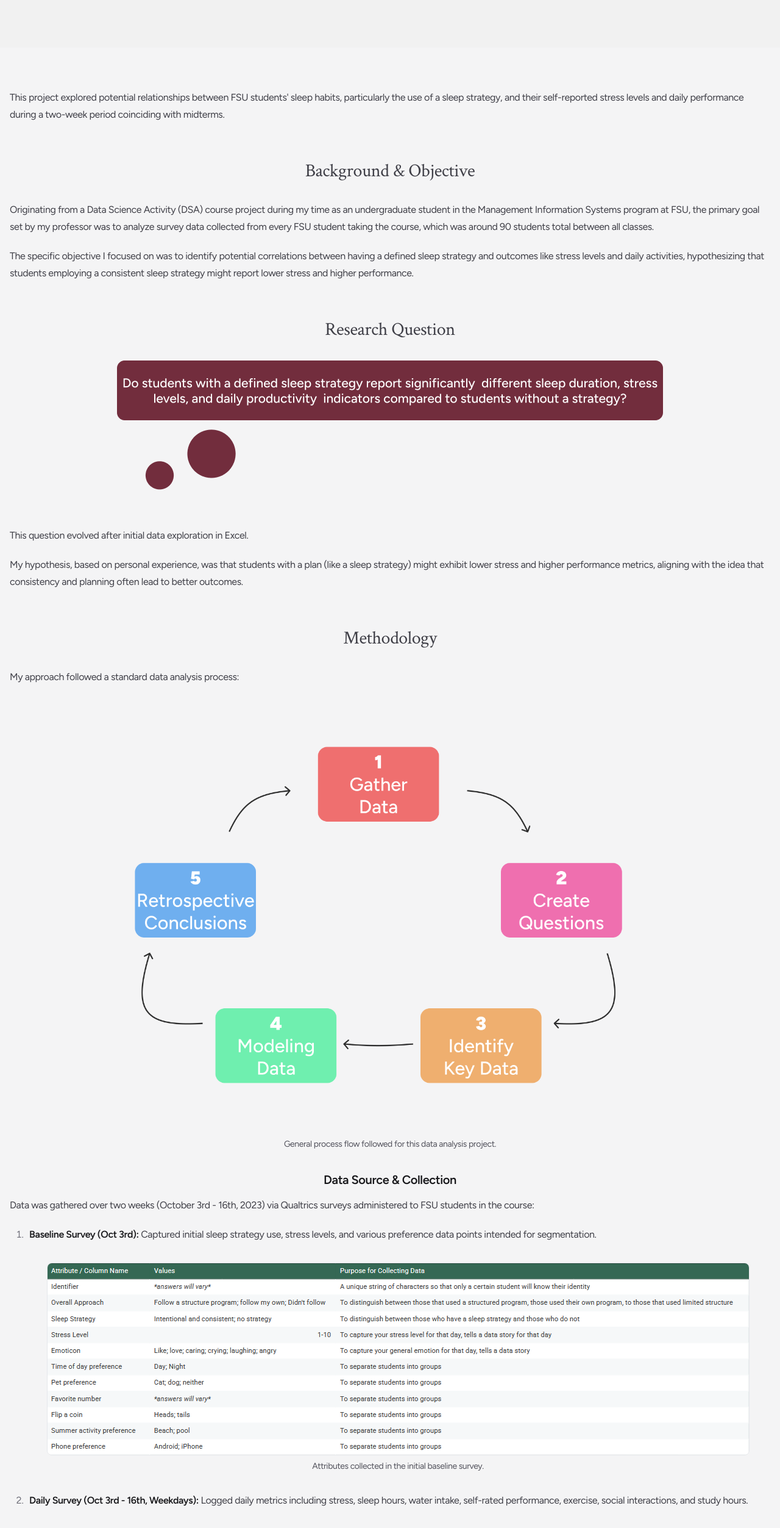
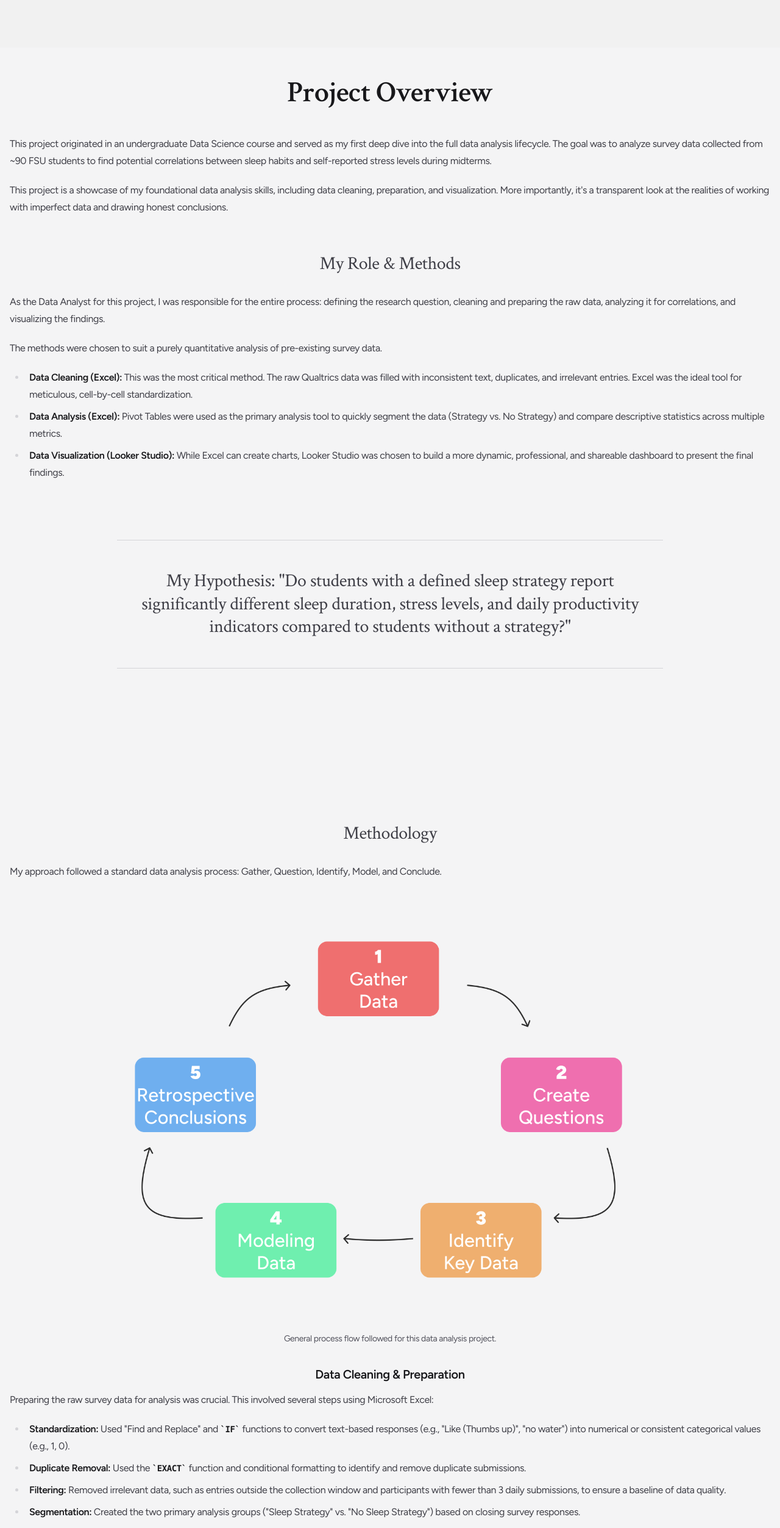
Before and after one commit to nthsm/portfolio, a Next.js app: page /student-wellness-study in a window 1280 px wide. Shown: the part 780-3285 px from the top of the page at 61% size. Built offline with nearby package versions, Linux system fonts and the light colour scheme.

Commit message:
Update page.tsx

```diff
--- a/app/(posts)/student-wellness-study/page.tsx
+++ b/app/(posts)/student-wellness-study/page.tsx
@@ -25,49 +25,74 @@ export default function StudentWellnessPage() {
       <div className="imon-content-wrapper">
         <div className="content-section">
           <div className="imon-content-inner clearfix">
+            <h1>Project Overview</h1>
             <p>
-              This project explored potential relationships between FSU
-              students' sleep habits, particularly the use of a sleep strategy,
-              and their self-reported stress levels and daily performance during
-              a two-week period coinciding with midterms.
+              This project originated in an undergraduate Data Science course
+              and served as my first deep dive into the full data analysis
+              lifecycle. The goal was to analyze survey data collected from
+              ~90 FSU students to find potential correlations between sleep
+              habits and self-reported stress levels during midterms.
+            </p>
+            <p>
+              This project is a showcase of my foundational data analysis
+              skills, including data cleaning, preparation, and visualization.
+              More importantly, it's a transparent look at the realities of
+              working with imperfect data and drawing honest conclusions.
             </p>
 
-            <h2>Background & Objective</h2>
+            <h2>My Role & Methods</h2>
             <p>
-              Originating from a Data Science Activity (DSA) course project
-              during my time as an undergraduate student in the Management
-              Information Systems program at FSU, the primary goal set by my
-              professor was to analyze survey data collected from every FSU
-              student taking the course, which was around 90 students total
-              between all classes.
+              As the Data Analyst for this project, I was responsible for the
+              entire process: defining the research question, cleaning and
+              preparing the raw data, analyzing it for correlations, and
+              visualizing the findings.
             </p>
             <p>
-              The specific objective I focused on was to identify potential
-              correlations between having a defined sleep strategy and outcomes
-              like stress levels and daily activities, hypothesizing that
-              students employing a consistent sleep strategy might report lower
-              stress and higher performance.
+              The methods were chosen to suit a purely quantitative analysis of
+              pre-existing survey data.
             </p>
+            <ul>
+              <li>
+                <strong>Data Cleaning (Excel):</strong> This was the most
+                critical method. The raw Qualtrics data was filled with
+                inconsistent text, duplicates, and irrelevant entries. Excel
+                was the ideal tool for meticulous, cell-by-cell
+                standardization.
+              </li>
+              <li>
+                <strong>Data Analysis (Excel):</strong> Pivot Tables were used
+                as the primary analysis tool to quickly segment the data
+                (Strategy vs. No Strategy) and compare descriptive statistics
+                across multiple metrics.
+              </li>
+              <li>
+                <strong>Data Visualization (Looker Studio):</strong> While
+                Excel can create charts, Looker Studio was chosen to build a
+                more dynamic, professional, and shareable dashboard to
+                present the final findings.
+              </li>
+            </ul>
 
-            <h2>Research Question</h2>
-            <figure className="my-4 flex flex-col items-center">
-              <img
-                src="/project4-business-question.png"
-                alt="Research Question."
-              />
-            </figure>
+            <div className="hmw-container not-prose">
+              <div className="hmw-line"></div>
+              <h2 className="hmw-text">
+                My Hypothesis: "Do students with a defined sleep strategy
+                report significantly different sleep duration, stress levels,
+                and daily productivity indicators compared to students without a
+                strategy?"
+              </h2>
+              <div className="hmw-line"></div>
+            </div>
+          </div>
+        </div>
+
+        <div className="content-section">
+          <div className="imon-content-inner clearfix">
+            <h2>Methodology</h2>
             <p>
-              This question evolved after initial data exploration in Excel.
+              My approach followed a standard data analysis process: Gather,
+              Question, Identify, Model, and Conclude.
             </p>
-            <p>
-              My hypothesis, based on personal experience, was that students
-              with a plan (like a sleep strategy) might exhibit lower stress and
-              higher performance metrics, aligning with the idea that
-              consistency and planning often lead to better outcomes.
-            </p>
-
-            <h2>Methodology</h2>
-            <p>My approach followed a standard data analysis process:</p>
             <figure className="my-4 flex flex-col items-center">
               <img
                 src="/project4-process.png"
@@ -78,94 +103,35 @@ export default function StudentWellnessPage() {
               </figcaption>
             </figure>
 
-            <h3>Data Source & Collection</h3>
-            <p>
-              Data was gathered over two weeks (October 3rd - 16th, 2023) via
-              Qualtrics surveys administered to FSU students in the course:
-            </p>
-            <ol>
-              <li>
-                <strong>Baseline Survey (Oct 3rd):</strong> Captured initial
-                sleep strategy use, stress levels, and various preference data
-                points intended for segmentation.
-              </li>
-              <figure className="my-4 flex flex-col items-center">
-                <img
-                  src="/project4-baseline.png"
-                  alt="Baseline Survey Attributes"
-                />
-                <figcaption className="mt-1 mb-4 text-center text-sm text-zinc-600 dark:text-zinc-400">
-                  Attributes collected in the initial baseline survey.
-                </figcaption>
-              </figure>
-              <li>
-                <strong>Daily Survey (Oct 3rd - 16th, Weekdays):</strong> Logged
-                daily metrics including stress, sleep hours, water intake,
-                self-rated performance, exercise, social interactions, and study
-                hours.
-              </li>
-              <figure className="my-4 flex flex-col items-center">
-                <img src="/project4-daily.png" alt="Daily Survey Attributes" />
-                <figcaption className="mt-1 mb-4 text-center text-sm text-zinc-600 dark:text-zinc-400">
-                  Attributes collected in the daily check-in survey.
-                </figcaption>
-              </figure>
-              <li>
-                <strong>Closing Survey (Oct 16th):</strong> Re-captured baseline
-                questions to track changes and added reflection questions.
-              </li>
-              <figure className="my-4 flex flex-col items-center">
-                <img
-                  src="/project4-closeout.png"
-                  alt="Closeout Survey Attributes"
-                />
-                <figcaption className="mt-1 mb-4 text-center text-sm text-zinc-600 dark:text-zinc-400">
-                  Attributes collected in the final closing survey.
-                </figcaption>
-              </figure>
-            </ol>
-
             <h3>Data Cleaning & Preparation</h3>
             <p>
-              Preparing the raw survey data for analysis was crucial and
+              Preparing the raw survey data for analysis was crucial. This
               involved several steps using Microsoft Excel:
             </p>
             <ul>
               <li>
-                <strong>Dataset Selection:</strong> Decided to primarily use the
-                combined Closing and Daily datasets, omitting the Baseline data
-                due to a significantly higher response rate in the Closing
-                survey for baseline-type questions.
-              </li>
-              <li>
-                <strong>Column Renaming:</strong> Standardized and shortened
-                column names for easier reference.
-              </li>
-              <li>
-                <strong>Filtering:</strong> Applied filters to columns for
-                easier sorting and analysis.
+                <strong>Standardization:</strong> Used "Find and Replace" and{' '}
+                <code>IF</code> functions to convert text-based responses (e.g.,
+                "Like (Thumbs up)", "no water") into numerical or consistent
+                categorical values (e.g., 1, 0).
               </li>
               <li>
                 <strong>Duplicate Removal:</strong> Used the <code>EXACT</code>{' '}
-                function with conditional formatting to identify and remove
+                function and conditional formatting to identify and remove
                 duplicate submissions.
               </li>
               <li>
-                <strong>Segmentation:</strong> Used the <code>IF</code> function
-                to identify participants based on their reported use
-                ('Yes'/'No') of a sleep strategy, creating lists for filtering
-                pivot tables.
+                <strong>Filtering:</strong> Removed irrelevant data, such as
+                entries outside the collection window and participants with
+                fewer than 3 daily submissions, to ensure a baseline of data
+                quality.
               </li>
               <li>
-                <strong>Timestamp Splitting:</strong> Utilized the "Text to
-                Columns" feature to separate date and time data.
+                <strong>Segmentation:</strong> Created the two primary analysis
+                groups ("Sleep Strategy" vs. "No Sleep Strategy") based on
+                closing survey responses.
               </li>
-              <li>
-                <strong>Value Standardization:</strong> Employed "Find and
-                Replace" to convert text-based responses into numerical or
-                consistent categorical values (e.g., water bottle counts,
-                emoticons, Yes/No).
-              </li>
+            </ul>
             <figure className="my-4 flex flex-col items-center">
               <img
                 src="/project4-datachanges.png"
@@ -176,71 +142,21 @@ export default function StudentWellnessPage() {
                 simplified categorical values.
               </figcaption>
             </figure>
-              <li>
-                <strong>Outlier/Irrelevant Data Removal:</strong>
-                <ul>
-                  <li>
-                    Removed participants with fewer than 3 daily submissions.
-                  </li>
-                  <li>
-                    Filtered out any entries recorded outside the official Oct
-                    3-16 data collection window.
-                  </li>
-                  <li>
-                    Cleaned free-text numeric fields ('People interacted with',
-                    'Hours studied') by removing non-numeric characters and
-                    addressing non-answers.
-                  </li>
-                </ul>
-              </li>
-              <li>
-                <strong>Summary of Changes:</strong> Ultimately, 406 rows were
-                removed, 12 key columns were selected for analysis, and data
-                quality issues (like potential retroactive entries and
-                inconsistent free-text inputs) were noted.
-              </li>
-            </ul>
 
-            <h3>Analysis Approach & Tools</h3>
-            <ul>
-              <li>
-                <strong>Primary Tool:</strong> <strong>Microsoft Excel</strong>{' '}
-                was used for data cleaning, preparation, pivot tables, and
-                initial analysis.
-              </li>
-              <li>
-                <strong>Visualization Tool:</strong>{' '}
-                <strong>Looker Studio</strong> was used for creating the final
-                dashboard visualizations.
-              </li>
-              <li>
-                <strong>Core Technique:</strong> The analysis focused on{' '}
-                <strong>comparative descriptive statistics</strong>.
-              </li>
-              <li>
-                The central approach involved segmenting the student
-                participants into two groups based on their response to the
-                "Sleep Strategy" question (Yes/No) from the closing survey.
-              </li>
-              <li>
-                <strong>Metrics Compared:</strong> To answer the research
-                question, key daily metrics such as{' '}
-                <strong>hours of sleep</strong>,{' '}
-                <strong>exercise frequency</strong>,{' '}
-                <strong>study hours</strong>,{' '}
-                <strong>social interactions</strong>,{' '}
-                <strong>stress level</strong>, and self-rated{' '}
-                <strong>performance</strong> were compared between these two
-                groups, often aggregated by day of the week, to identify
-                potential differences or patterns.
-              </li>
-            </ul>
+            <h3>Analysis & Visualization</h3>
+            <p>
+              I used Excel Pivot Tables for initial comparative analysis and
+              Looker Studio for the final dashboard visualizations. The
+              analysis focused on comparing descriptive statistics for the two
+              core segments (Sleep Strategy vs. No Strategy) across key daily
+              metrics.
+            </p>
 
             <h2>Key Findings & Visualizations</h2>
             <p>
-              The comparative analysis highlighted consistent, though often
-              modest, differences between students who reported using a sleep
-              strategy versus those who did not:
+              The analysis revealed some interesting patterns, but ultimately
+              did not support my initial hypothesis with strong, conclusive
+              evidence.
             </p>
             <figure className="my-4 flex flex-col items-center">
               <img
@@ -248,110 +164,68 @@ export default function StudentWellnessPage() {
                 alt="Looker Studio Dashboard showing Wellness Study Visualizations"
               />
               <figcaption className="mt-1 mb-4 text-center text-sm text-zinc-600 dark:text-zinc-400">
-                Dashboard summarizing key comparisons between students with and
-                without a sleep strategy.
+                Dashboard summarizing key comparisons.
               </figcaption>
             </figure>
             <ol>
               <li>
-                <strong>Low Adoption Rate:</strong> Only <strong>32%</strong> of
-                surveyed students reported using a consistent sleep strategy.
+                <strong>Low Adoption:</strong> Only <strong>32%</strong> of
+                students reported using a consistent sleep strategy.
               </li>
               <li>
-                <strong>Stress Level Differences:</strong> Students{' '}
-                <em>with</em> a sleep strategy reported slightly lower average
-                stress levels overall (Avg: 5.21 vs 5.31) and on most individual
-                days compared to those without.
+                <strong>Minor Stress Level Differences:</strong> Students with a
+                sleep strategy reported *slightly* lower average stress (5.21
+                vs. 5.31), but the difference is not statistically
+                significant.
               </li>
               <li>
-                <strong>Daily Activity Levels:</strong> Across measured daily
-                metrics (social interactions, hours slept, hours studied,
-                exercise frequency), students <em>with</em> a sleep strategy
-                demonstrated slightly higher average activity levels.
-              </li>
-              <li>
-                <strong>Self-Perceived Performance:</strong> Students{' '}
-                <em>with</em> a sleep strategy consistently rated their daily
-                performance higher on average (Avg: 3.44 vs 3.30).
+                <strong>Slightly Higher Performance:</strong> Similarly,
+                students with a strategy self-reported *slightly* higher
+                daily performance (3.44 vs. 3.30).
               </li>
             </ol>
 
-            <h2>Conclusion</h2>
+            <h2>Conclusion & Key Limitations</h2>
             <p>
-              The data suggests a potential positive correlation between
-              employing a sleep strategy and student wellness indicators like
-              lower stress and higher self-perceived performance, along with
-              increased daily activity levels within this cohort.
+              The data suggests a weak positive correlation between having a
+              sleep strategy and reporting lower stress or higher performance.
+              However, the findings were not conclusive.
             </p>
             <p>
-              While the observed differences were modest, their consistency
-              implies potential benefits of intentional sleep planning,
-              supporting the initial hypothesis.
+              This project's most valuable outcome was not the finding itself,
+              but the lesson in data integrity. The primary limitation, which
+              I identified during reflection, was the reliance on{' '}
+              <strong>self-reported data</strong>.
             </p>
-
-            <h2>Limitations</h2>
             <ul>
               <li>
-                Reliance on self-reported data carries inherent subjectivity and
-                potential recall bias.
+                <strong>Subjectivity:</strong> "Stress level" is deeply
+                subjective. A "5" for one student is not the same as a "5" for
+                another. This introduces significant noise into the data.
               </li>
               <li>
-                Data quality issues, including possible retroactive survey
-                completion, could affect accuracy.
-              </li>
-              <li>
-                The two-week study period coincided with midterms, likely
-                increasing stress levels for all students.
-              </li>
-              <li>
-                The findings indicate correlation, not causation; numerous other
-                factors influence student stress and performance.
+                <strong>Recall Bias:</strong> The data was collected during
+                midterms, a period of high stress for everyone, which likely
+                skewed the results and made it difficult to isolate the
+                effect of a sleep strategy.
               </li>
             </ul>
 
-            <h2>Potential Application</h2>
+            <h2>Reflection</h2>
             <p>
-              While primarily a descriptive analysis, these findings hold
-              potential for prescriptive applications aimed at improving student
-              well-being at FSU.
+              As my first formal data analysis project, this was an
+              irreplaceable learning experience. It taught me that the data
+              cleaning phase is arguably the most important, as "garbage in,
+              garbage out."
             </p>
             <p>
-              The identified correlations, though modest, suggest that promoting
-              awareness around the benefits of consistent sleep schedules could
-              be valuable.
-            </p>
-            <p>
-              Insights from this study could be condensed and shared with the
-              FSU student body, perhaps through targeted emails or wellness
-              program communications, to encourage students to consider
-              implementing their own sleep strategies as a tool for managing
-              stress and potentially enhancing daily performance. Similar to how
-              FSU ITS regularly sends out emails about tech safety.
-            </p>
+              Most importantly, it taught me to be critical of my data sources
+              and to acknowledge when findings are inconclusive. Recognizing
+              that my hypothesis was not strongly supported due to flawed data
+              collection (i.e., relying on self-reported stress) was a key
+              insight. A stronger future study would need to incorporate more
 
-            <h2>Reflection</h2>
-            <p>
-              This project provided valuable hands-on experience in the
-              end-to-end process of cleaning, analyzing, and visualizing
-              real-world survey data.
-            </p>
-            <p>
-              It underscored the challenges of imperfect datasets and the
-              importance of documenting the methodology.
-            </p>
-            <p>
-              Experimenting with both Excel and Looker Studio offered insights
-              into different visualization tools.
-            </p>
-            <p>
-              The findings, though limited, suggest promoting consistent sleep
-              habits could be a beneficial avenue for student wellness
-              initiatives.
-            </p>
-            <p>
-              Future research could explore these correlations over longer
-              periods or use qualitative methods to understand the{' '}
-              <em>types</em> of strategies employed.
+              objective measures of stress or performance.
             </p>
           </div>
         </div>
```
Lines whose indentation alone changed are shown as unchanged.
